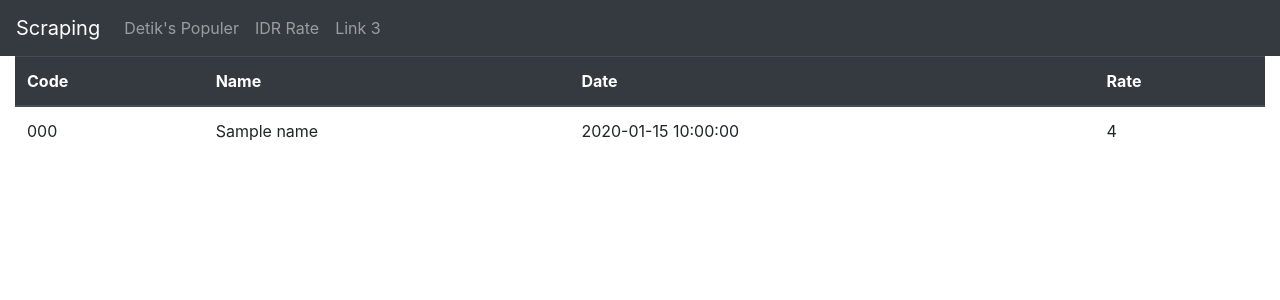
After one commit to noufath/scraping_popularnews, a Flask app: page /idr_rate in a window 1280 px wide. The commit adds this page. Shown: the top 300 px of the page. Run offline with Flask 2, Linux system fonts and the light colour scheme; a database or web service that is not in the repository returns one stand-in record (values such as "Sample title"); data that the repository does not hold is empty; some libraries are stand-ins or nearby versions.

Commit message:
1. add template for idr_rate 2. modify template index 3. add scraping for IDR Rate from http://www.floatrates.com

```diff
--- a/run.py
+++ b/run.py
@@ -17,9 +17,14 @@ def detik_popular():
     popular_titles = popular_area.findAll(attrs={'class': 'media__title'})
     popular_images = popular_area.find_all(attrs={'class': 'media__image'})
 
-    return render_template('index.html', images=popular_images)
+    return render_template('detik_popular.html', images=popular_images)
 
+@app.route('/idr_rate')
+def idr_rate():
+    dt_src = GetData("http://www.floatrates.com/daily/idr.json","").doc_req()
+    json_data = dt_src.json()
 
+    return render_template('idr_rate.html', json_datas = json_data.values())
 
 
 if __name__ == '__main__':
--- /dev/null
+++ b/templates/idr_rate.html
@@ -0,0 +1,27 @@
+{% extends 'index.html' %}
+
+{% block body %}
+    <table class="table">
+  <thead class="thead-dark">
+    <tr>
+      <th scope="col">Code</th>
+      <th scope="col">Name</th>
+      <th scope="col">Date</th>
+      <th scope="col">Rate</th>
+    </tr>
+  </thead>
+  <tbody>
+    {% for dtjson in json_datas %}
+    <tr>
+        <td>{{ dtjson['code'] }}</td>
+        <td>{{ dtjson['name'] }}</td>
+        <td>{{ dtjson['date'] }}</td>
+        <td>{{ dtjson['inverseRate'] }}</td>
+    </tr>
+
+    {% endfor %}
+
+  </tbody>
+</table>
+
+{% endblock %}
--- a/templates/index.html
+++ b/templates/index.html
@@ -1,7 +1,7 @@
 <!DOCTYPE html>
 <html lang="en">
 <head>
-  <title>Bootstrap Example</title>
+  <title>Scraping's Tutorial</title>
   <meta charset="utf-8">
   <meta name="viewport" content="width=device-width, initial-scale=1">
   <link rel="stylesheet" href="https://maxcdn.bootstrapcdn.com/bootstrap/4.5.0/css/bootstrap.min.css">
@@ -21,7 +21,7 @@
       <a class="nav-link" href="/detik-populer">Detik's Populer</a>
     </li>
     <li class="nav-item">
-      <a class="nav-link" href="#">Link 2</a>
+      <a class="nav-link" href="/idr_rate">IDR Rate</a>
     </li>
     <li class="nav-item">
       <a class="nav-link" href="#">Link 3</a>
@@ -30,10 +30,9 @@
 </nav>
 
 <div class="container-fluid">
-  {% for image in images %}
-    {{ image|safe }}
-    <a href="{{image.find('a')['href'|safe]}}">{{image.find('a').find('img')['title'|safe]}}</a>
-  {% endfor %}
+  {% block body %}
+
+  {% endblock %}
 
 </div>
 
```
Also changed, not shown: templates/detik_popular.html (added, +9 -0 lines).
